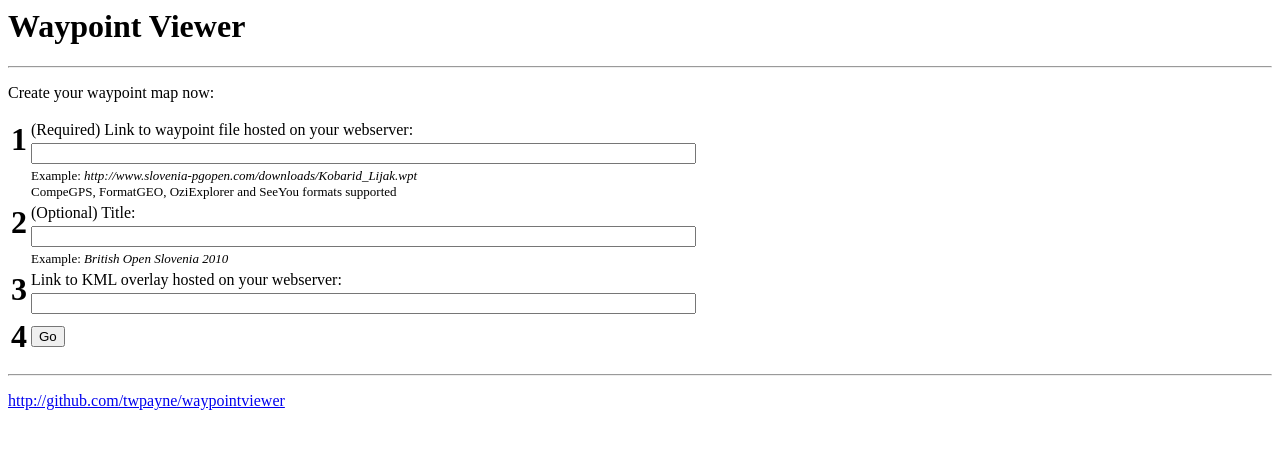
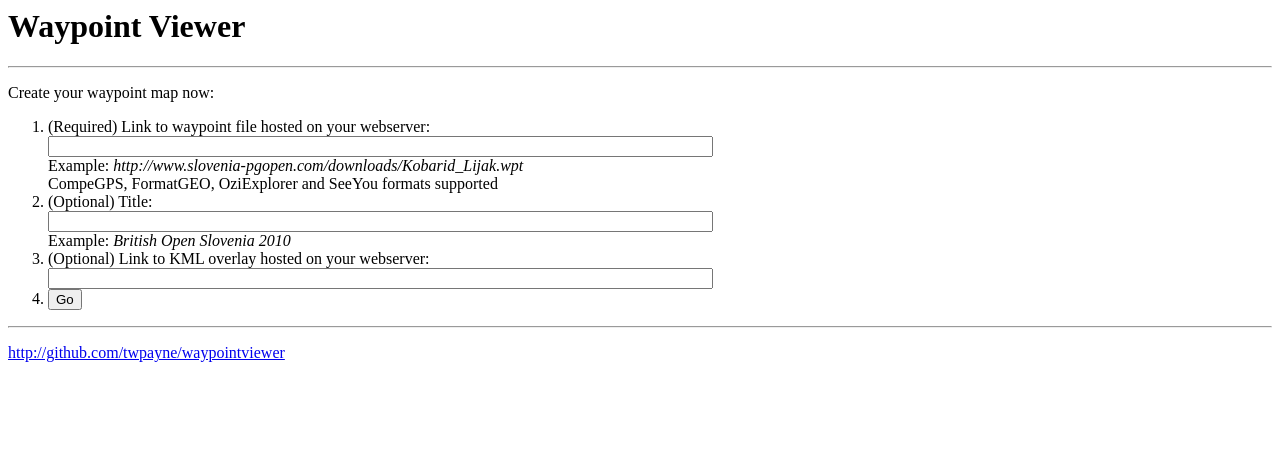
Before and after one commit to twpayne/waypointviewer, a Python web app: template templates/index.html in a window 1280 px wide. Shown: the top 449 px of the page. Run offline with Jinja, Linux system fonts and the light colour scheme; the template is opened without the code that fills it, so the values that code supplies are empty.

Commit message:
Update form

```diff
--- a/templates/index.html
+++ b/templates/index.html
@@ -53,39 +53,26 @@
 		<hr/>
 		<p>Create your waypoint map now:</p>
 		<form action="/" method="get">
-			<table>
-				<tr>
-					<td rowspan="3" valign="top"><font size="+3"><b>1</b></font></td>
-					<td>(Required) Link to waypoint file hosted on your webserver:</td>
-				</tr>
-				<tr>
-					<td><input name="wpt" size="80" type="text" value="{{ wpt|escape }}"/></td>
-				</tr>
-				<tr>
-					<td><font size="-1">Example: <i>http://www.slovenia-pgopen.com/downloads/Kobarid_Lijak.wpt</i><br/>CompeGPS, FormatGEO, OziExplorer and SeeYou formats supported</font></td>
-				</tr>
-				<tr>
-					<td rowspan="3" valign="top"><font size="+3"><b>2</b></font></td>
-					<td>(Optional) Title:</td>
-				</tr>
-				<tr>
-					<td><input name="title" size="80" type="text" value="{{ title|escape }}"/><br/><font size="-1"></font></td></td>
-				</tr>
-				<tr>
-					<td><font size="-1">Example: <i>British Open Slovenia 2010</i></font></td>
-				</tr>
-				<tr>
-					<td rowspan="2" valign="top"><font size="+3"><b>3</b></font></td>
-					<td>Link to KML overlay hosted on your webserver:</td>
-				</tr>
-				<tr>
-					<td><input name="kml" size="80" type="text" value="{{ kml|escape }}"/></td>
-				</tr>
-				<tr>
-					<td valign="top"><font size="+3"><b>4</b></font></td>
-					<td><input type="submit" value="Go"/></td>
-				</tr>
-			</table>
+			<ol>
+				<li>
+					(Required) Link to waypoint file hosted on your webserver:<br/>
+					<input name="wpt" size="80" type="text" value="{{ wpt|escape }}"/><br/>
+					Example: <i>http://www.slovenia-pgopen.com/downloads/Kobarid_Lijak.wpt</i><br/>
+					CompeGPS, FormatGEO, OziExplorer and SeeYou formats supported
+				</li>
+				<li>
+					(Optional) Title:<br/>
+					<input name="title" size="80" type="text" value="{{ title|escape }}"/><br/>
+					Example: <i>British Open Slovenia 2010</i>
+				</li>
+				<li>
+					(Optional) Link to KML overlay hosted on your webserver:<br/>
+					<input name="kml" size="80" type="text" value="{{ kml|escape }}"/>
+				</li>
+				<li>
+					<input type="submit" value="Go"/>
+				</li>
+			</ol>
 		</form>
 		<hr/>
 		<p><a href="http://github.com/twpayne/waypointviewer">http://github.com/twpayne/waypointviewer</a></p>
```
